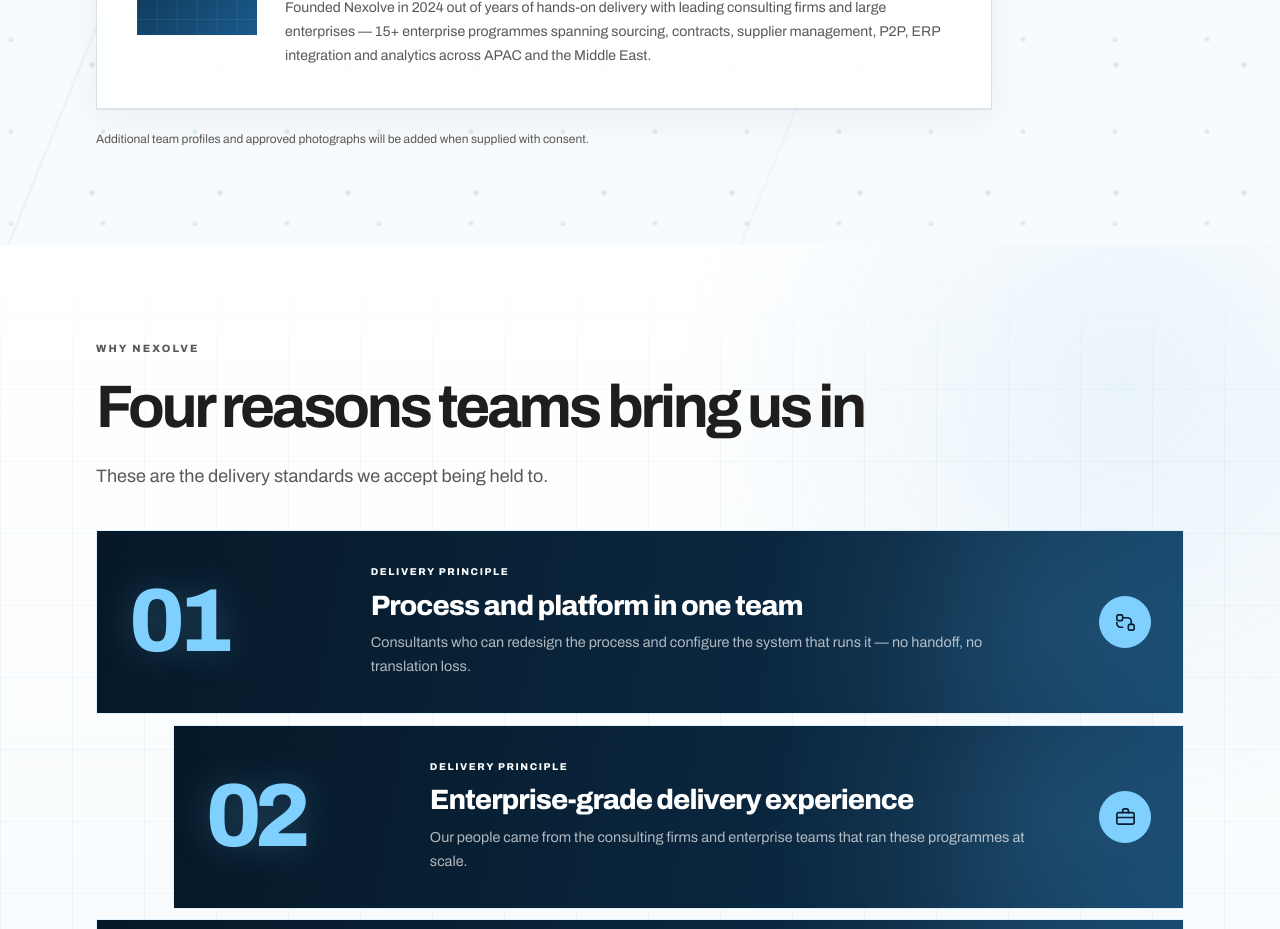
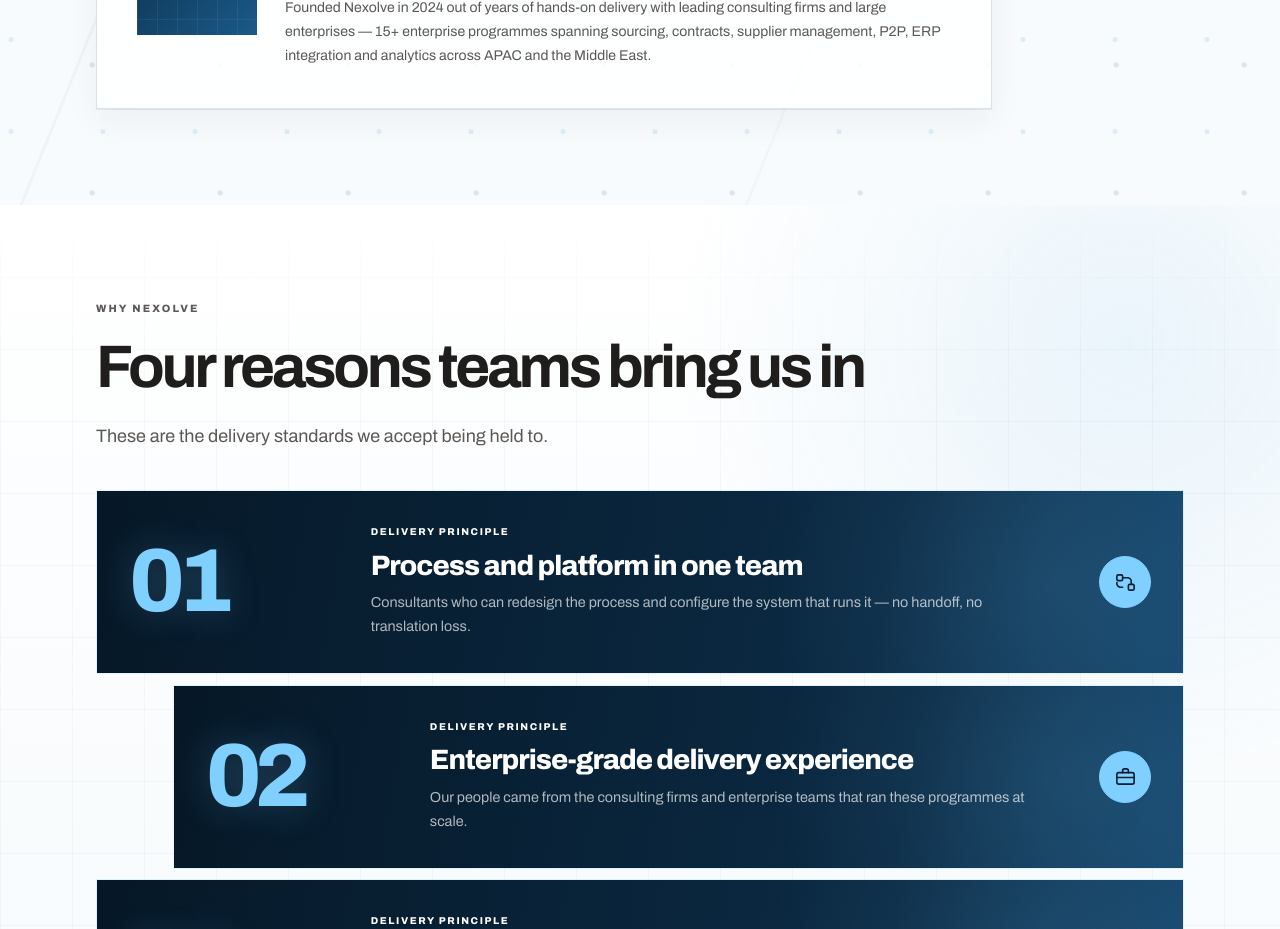
Before and after one commit to nexusnao-proj/nexolve-new, a Next.js app: page /about in a window 1280 px wide. Shown: the part 1980-2909 px from the top of the page. Built offline with nearby package versions, Linux system fonts and the light colour scheme; no server answers.

Commit message:
extra line removed from about page

```diff
--- a/src/app/about/page.tsx
+++ b/src/app/about/page.tsx
@@ -160,10 +160,6 @@
               </article>
             ))}
           </Reveal>
-          <p className="mt-5 max-w-3xl text-xs leading-5 text-ink-muted">
-            Additional team profiles and approved photographs will be added when supplied with
-            consent.
-          </p>
         </Container>
       </section>
 
```
